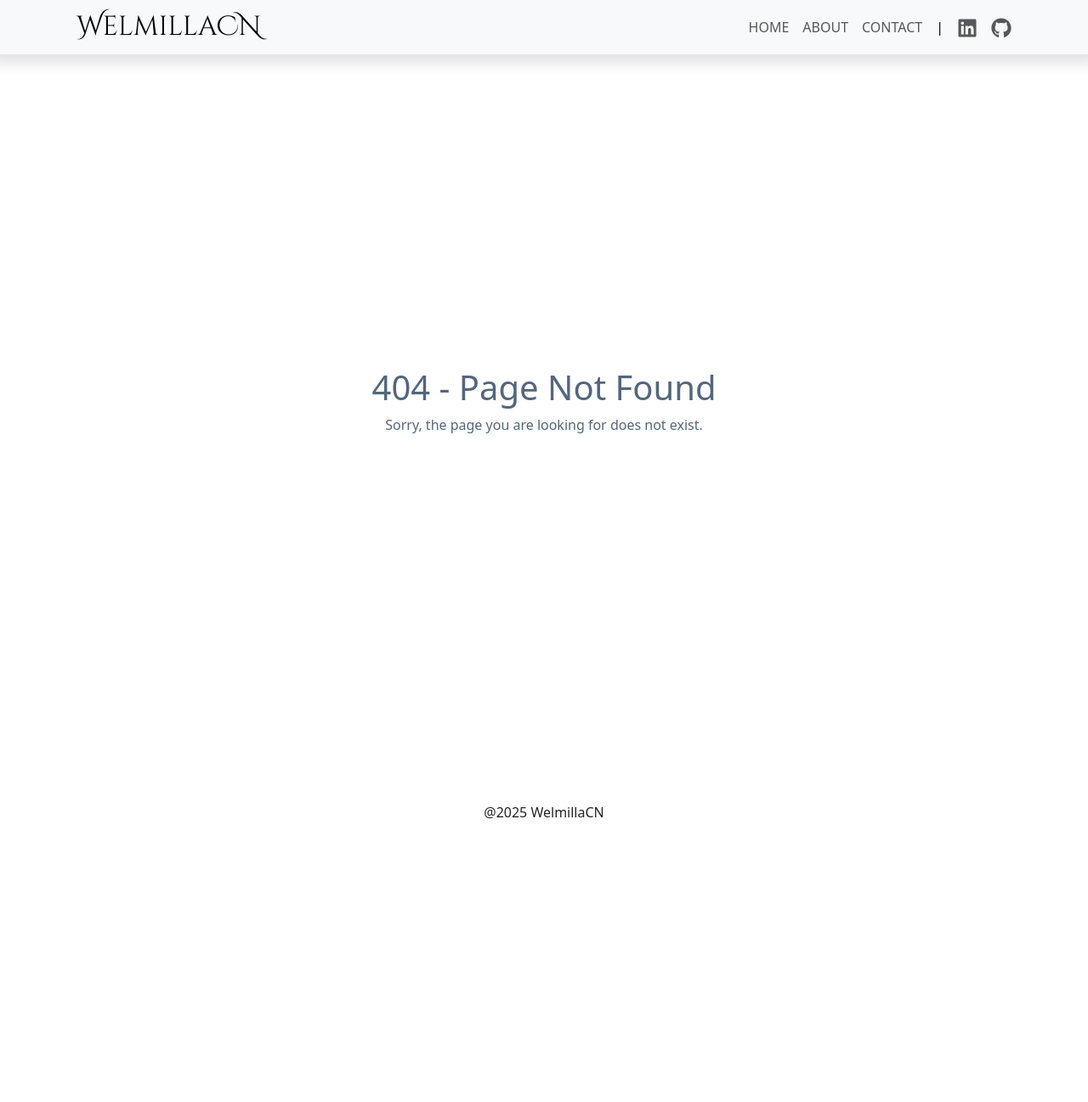
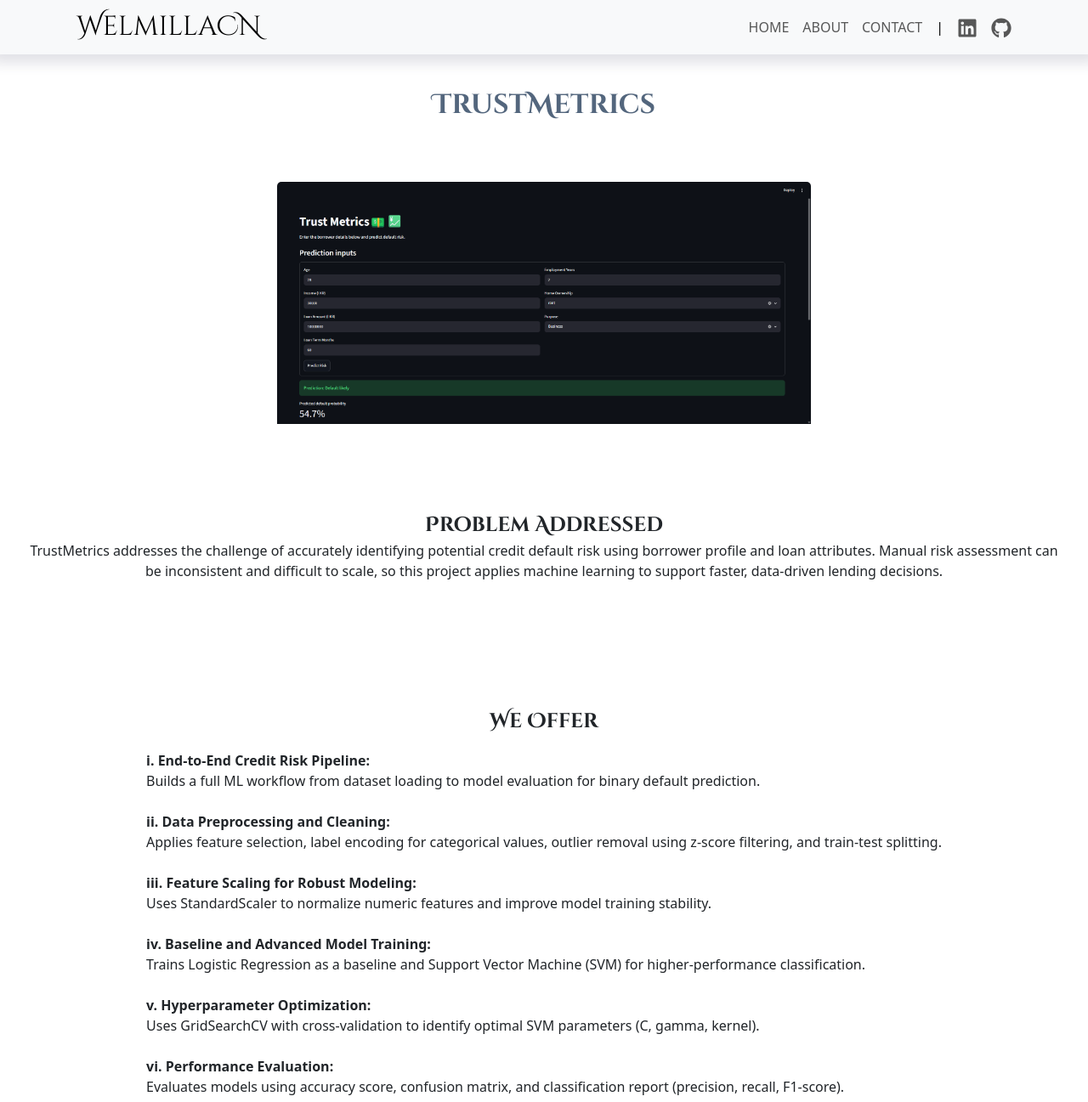
Before and after one commit to ChamodiWelmilla/ChamodiWelmilla.github.io, a React (Create React App) app: page /trustmetrics in a window 1280 px wide. Before the commit this address had no page. Shown: the top 1297 px of the page at 85% size. Before the commit the page ends 1032 px from the top, so only its background shows below. Built offline with nearby package versions, Linux system fonts and the light colour scheme.

Commit message:
TrustMetrics

```diff
--- a/src/components/FloodSense.jsx
+++ b/src/components/FloodSense.jsx
@@ -219,38 +219,17 @@ function FloodSense() {
               </div>
 
               <span style={{ fontSize: "1rem", fontWeight: "bold" }}>
-                Data Science & Modeling:
+                Frontend:
               </span>
-              Python (flood prediction, preprocessing, and analysis)
+              Streamlit framework for interactive dashboards, flood visualization, and real-time monitoring updates
               <br />
               <br />
 
               <span style={{ fontSize: "1rem", fontWeight: "bold" }}>
-                Notebook-Based Development:
+                Backend:
               </span>
-              Jupyter Notebook (experimentation, model evaluation, and
-              visualization)
+              Python with Pandas, NumPy, and scikit-learn for data preprocessing, flood prediction, and risk analysis
               <br />
-              <br />
-
-              <span style={{ fontSize: "1rem", fontWeight: "bold" }}>
-                Backend/Integration:
-              </span>
-              Python-based APIs/services
-              <br />
-              <br />
-
-              <span style={{ fontSize: "1rem", fontWeight: "bold" }}>
-                Data Storage:
-              </span>
-              Structured datasets for hydrological and weather-related records
-              <br />
-              <br />
-
-              <span style={{ fontSize: "1rem", fontWeight: "bold" }}>
-                Deployment/Scalability:
-              </span>
-              Cloud-ready architecture for continuous monitoring and alerts
               <br />
             </Card.Text>
           </Card.Body>
--- /dev/null
+++ b/src/components/TrustMetrics.jsx
@@ -0,0 +1,188 @@
+import React from "react";
+import { Card, Container } from "react-bootstrap";
+
+function TrustMetrics() {
+  const isMobile = window.innerWidth <= 768;
+
+  return (
+    <div
+      style={{
+        overflowX: "hidden",
+        minHeight: "100vh",
+        display: "flex",
+        flexDirection: "column",
+        paddingHorizontal: "5%",
+      }}
+    >
+      <Container fluid style={{ flexGrow: 1 }}>
+        <Card className="w-100 h-100 border-0">
+          <Card.Title
+            style={{
+              fontSize: "2rem",
+              fontFamily: "'Cinzel Decorative', cursive",
+              fontWeight: 600,
+              color: "#53667d",
+              textAlign: "center",
+              marginTop: "2%",
+            }}
+          >
+            TrustMetrics
+          </Card.Title>
+
+          <Card.Img
+            variant="top"
+            src={process.env.PUBLIC_URL + "/images/TrustMetrics.png"}
+            alt="TrustMetrics"
+            style={{
+              objectFit: "cover",
+              display: "block",
+              margin: "0 auto",
+              marginTop: "5%",
+              maxWidth: isMobile ? "100%" : "50%",
+            }}
+          />
+
+          <Card.Body className="d-flex flex-column justify-content-center align-items-center text-center">
+            <Card.Text style={{ marginTop: "7%", marginBottom: "5%" }}>
+              <span
+                style={{
+                  fontSize: "1.5rem",
+                  fontWeight: "bold",
+                  fontFamily: "'Cinzel Decorative', cursive",
+                }}
+              >
+                Problem Addressed
+              </span>
+              <br />
+              TrustMetrics addresses the challenge of accurately identifying
+              potential credit default risk using borrower profile and loan
+              attributes. Manual risk assessment can be inconsistent and
+              difficult to scale, so this project applies machine learning to
+              support faster, data-driven lending decisions.
+            </Card.Text>
+
+            <Card.Text
+              style={{
+                marginTop: "7%",
+                marginBottom: "5%",
+                textAlign: "justify",
+              }}
+            >
+              <div
+                style={{
+                  fontSize: "1.5rem",
+                  fontWeight: "bold",
+                  fontFamily: "'Cinzel Decorative', cursive",
+                  textAlign: "center",
+                  marginBottom: "1rem",
+                }}
+              >
+                We Offer
+              </div>
+
+              <span style={{ fontSize: "1rem", fontWeight: "bold" }}>
+                i. End-to-End Credit Risk Pipeline:
+              </span>
+              <br />
+              Builds a full ML workflow from dataset loading to model evaluation
+              for binary default prediction.
+              <br />
+              <br />
+
+              <span style={{ fontSize: "1rem", fontWeight: "bold" }}>
+                ii. Data Preprocessing and Cleaning:
+              </span>
+              <br />
+              Applies feature selection, label encoding for categorical values,
+              outlier removal using z-score filtering, and train-test splitting.
+              <br />
+              <br />
+
+              <span style={{ fontSize: "1rem", fontWeight: "bold" }}>
+                iii. Feature Scaling for Robust Modeling:
+              </span>
+              <br />
+              Uses StandardScaler to normalize numeric features and improve
+              model training stability.
+              <br />
+              <br />
+
+              <span style={{ fontSize: "1rem", fontWeight: "bold" }}>
+                iv. Baseline and Advanced Model Training:
+              </span>
+              <br />
+              Trains Logistic Regression as a baseline and Support Vector
+              Machine (SVM) for higher-performance classification.
+              <br />
+              <br />
+
+              <span style={{ fontSize: "1rem", fontWeight: "bold" }}>
+                v. Hyperparameter Optimization:
+              </span>
+              <br />
+              Uses GridSearchCV with cross-validation to identify optimal SVM
+              parameters (C, gamma, kernel).
+              <br />
+              <br />
+
+              <span style={{ fontSize: "1rem", fontWeight: "bold" }}>
+                vi. Performance Evaluation:
+              </span>
+              <br />
+              Evaluates models using accuracy score, confusion matrix, and
+              classification report (precision, recall, F1-score).
+              <br />
+              <br />
+
+              <span style={{ fontSize: "1rem", fontWeight: "bold" }}>
+                vii. High Predictive Accuracy:
+              </span>
+              <br />
+              Achieves strong results with optimized SVM (about 98.43% test
+              accuracy on the cleaned dataset).
+              <br />
+            </Card.Text>
+
+            <Card.Text
+              style={{
+                marginTop: "7%",
+                marginBottom: "5%",
+                textAlign: "justify",
+              }}
+            >
+              <div
+                style={{
+                  fontSize: "1.5rem",
+                  fontWeight: "bold",
+                  fontFamily: "'Cinzel Decorative', cursive",
+                  textAlign: "center",
+                  marginBottom: "1rem",
+                }}
+              >
+                Technology Stack
+              </div>
+
+              <span style={{ fontSize: "1rem", fontWeight: "bold" }}>
+                Frontend:
+              </span>
+              Google Colab notebook environment for interactive experimentation
+              and result inspection
+              <br />
+              <br />
+
+              <span style={{ fontSize: "1rem", fontWeight: "bold" }}>
+                Backend:
+              </span>
+              Python with Pandas and NumPy for preprocessing, and scikit-learn
+              for Logistic Regression, SVM, GridSearchCV, and model evaluation
+              <br />
+              <br />
+            </Card.Text>
+          </Card.Body>
+        </Card>
+      </Container>
+    </div>
+  );
+}
+
+export default TrustMetrics;
--- a/src/pages/Projects.jsx
+++ b/src/pages/Projects.jsx
@@ -37,6 +37,14 @@ const projects = [
   },
   {
     id: 5,
+    title: "TrustMetrics",
+    description:
+      "A comprehensive platform for evaluating and improving trustworthiness in digital interactions.",
+    image: process.env.PUBLIC_URL + "/images/TrustMetricsCover.png",
+    link: "/trustmetrics",
+  },
+  {
+    id: 6,
     title: "Weather Whisper",
     description:
       "Indoor weather station to receive observations, and display basic weather conditions through a mobile application.",
@@ -44,14 +52,14 @@ const projects = [
     link: "/weatherwhisper",
   },
   {
-    id: 6,
+    id: 7,
     title: "WelmillaCN Atelier",
     description: "A portfolio website to showcase my projects and skills.",
     image: process.env.PUBLIC_URL + "/images/PortfolioCover.png",
     link: "/atelier",
   },
   {
-    id: 7,
+    id: 8,
     title: "Mythic Ecology",
     description:
       "A core application for managing, analyzing, and providing data-driven insights into the magical ecology of a structured fantasy world.",
@@ -59,7 +67,7 @@ const projects = [
     link: "/MythicEcology",
   },
   {
-    id: 8,
+    id: 9,
     title: "Garden Cleaning Tracker",
     description:
       "A system solution for efficient monitoring and management of maintenance process at University of Moratuwa.",
@@ -67,7 +75,7 @@ const projects = [
     link: "/GardenCleaningTracker",
   },
   {
-    id: 9,
+    id: 10,
     title: "Internify",
     description:
       "A CV tracking system for the Faculty of Information Technology at the University of Moratuwa.",
@@ -75,14 +83,14 @@ const projects = [
     link: "/Internify",
   },
   {
-    id: 10,
+    id: 11,
     title: "MoveMate",
     description: "A mobile application to explore available flights.",
     image: process.env.PUBLIC_URL + "/images/MoveMateCover.jpg",
     link: "/MoveMate",
   },
   {
-    id: 11,
+    id: 12,
     title: "Lolz",
     description:
       "A mobile application that displays jokes based on the user's selected category, offering a personalized and engaging experience.",
--- a/src/routes/Route.jsx
+++ b/src/routes/Route.jsx
@@ -16,6 +16,7 @@ import ScrollToTop from "../components/ScrollToTop";
 import PopcornPick from "../components/PopcornPick";
 import FaceSync from "../components/FaceSync";
 import FloodSense from "../components/FloodSense";
+import TrustMetrics from "../components/TrustMetrics";
 import NotFound from "../components/NotFound";
 
 const AppRoutes = () => {
@@ -33,6 +34,7 @@ const AppRoutes = () => {
         <Route path="/popcornpick" element={<PopcornPick />} />
         <Route path="/facesync" element={<FaceSync />} />
         <Route path="/floodsense" element={<FloodSense />} />
+        <Route path="/trustmetrics" element={<TrustMetrics />} />
         <Route
           path="/gardenCleaningTracker"
           element={<GardenCleaningTracker />}
```
Also changed, not shown: public/images/TrustMetrics.png (added), public/images/TrustMetricsCover.png (added).
